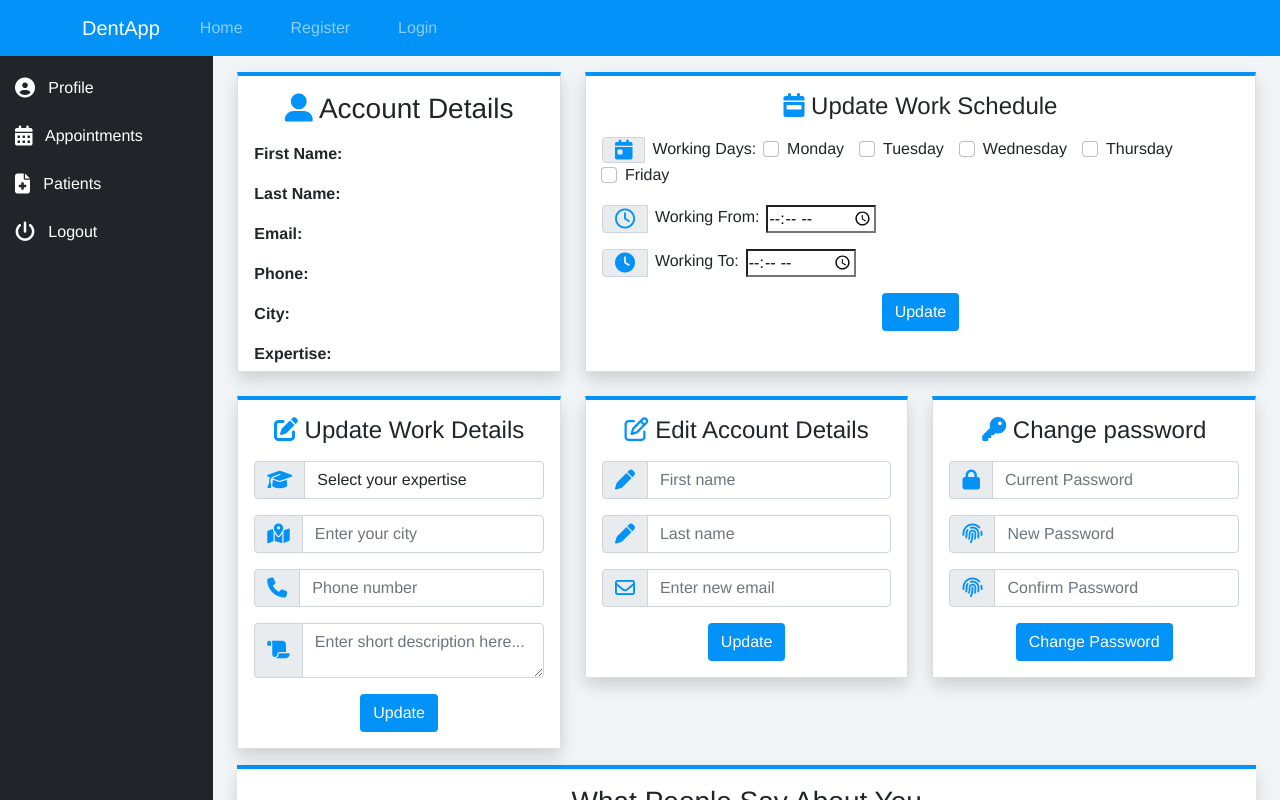
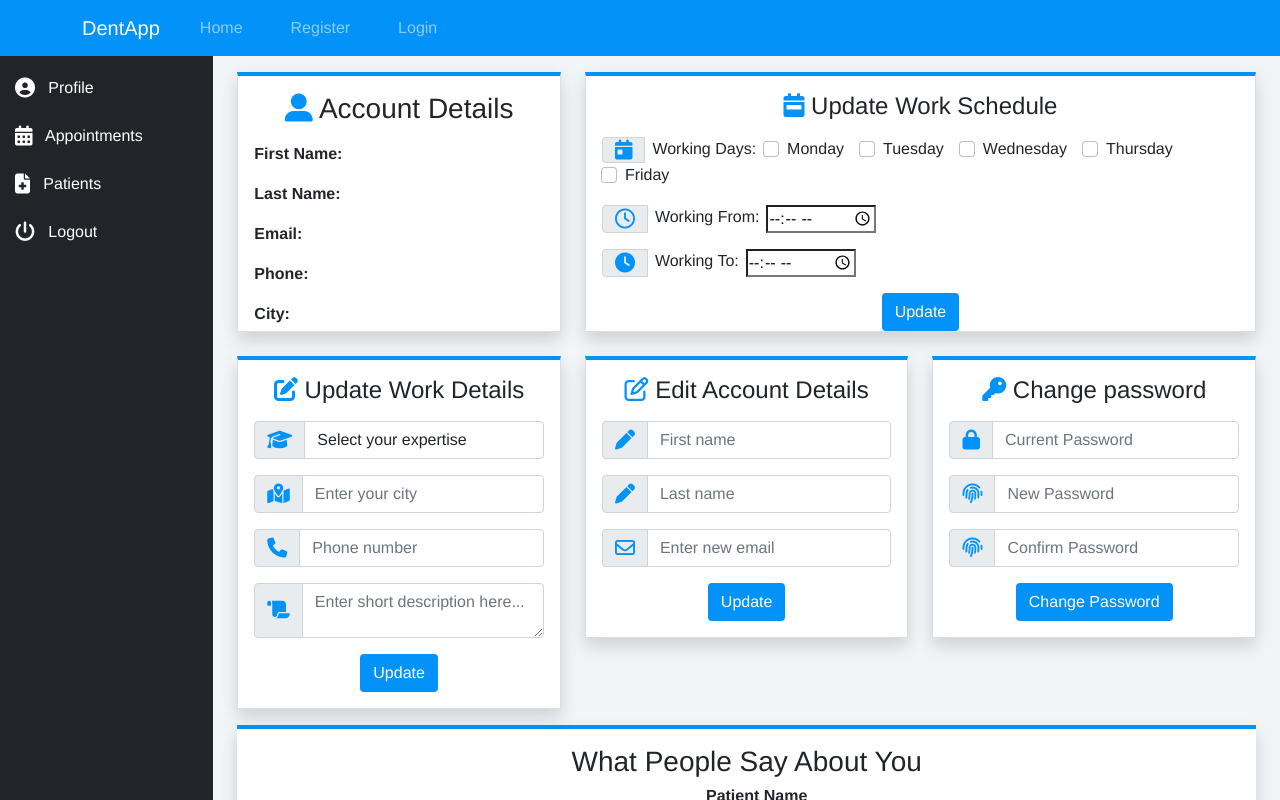
Before and after one commit to ibobev/dent-appointment-system, a Vue app in the folder client/: page /dentist/profile in a window 1280 px wide. Shown: the top 800 px of the page. Built offline with nearby package versions, Linux system fonts and the light colour scheme; no server answers.

Commit message:
Update Work Hours, Dentist Account Cards height adjust

```diff
--- a/client/src/components/UpdateWorkingHours.vue
+++ b/client/src/components/UpdateWorkingHours.vue
@@ -89,7 +89,7 @@
 <style scoped>
 #update-working-hours{
   border-top: 4px solid #0292f8;
-  height:300px;
+  height:260px;
   max-height: 415px;
 }
 
--- a/client/src/views/Dentist/Profile.vue
+++ b/client/src/views/Dentist/Profile.vue
@@ -53,8 +53,7 @@ p {
 
 .account-card {
   border-top: 4px solid #0292f8;
-  height:300px;
-  max-height: 415px;
+  height:260px;
   overflow-y: scroll;
 }
 
```
